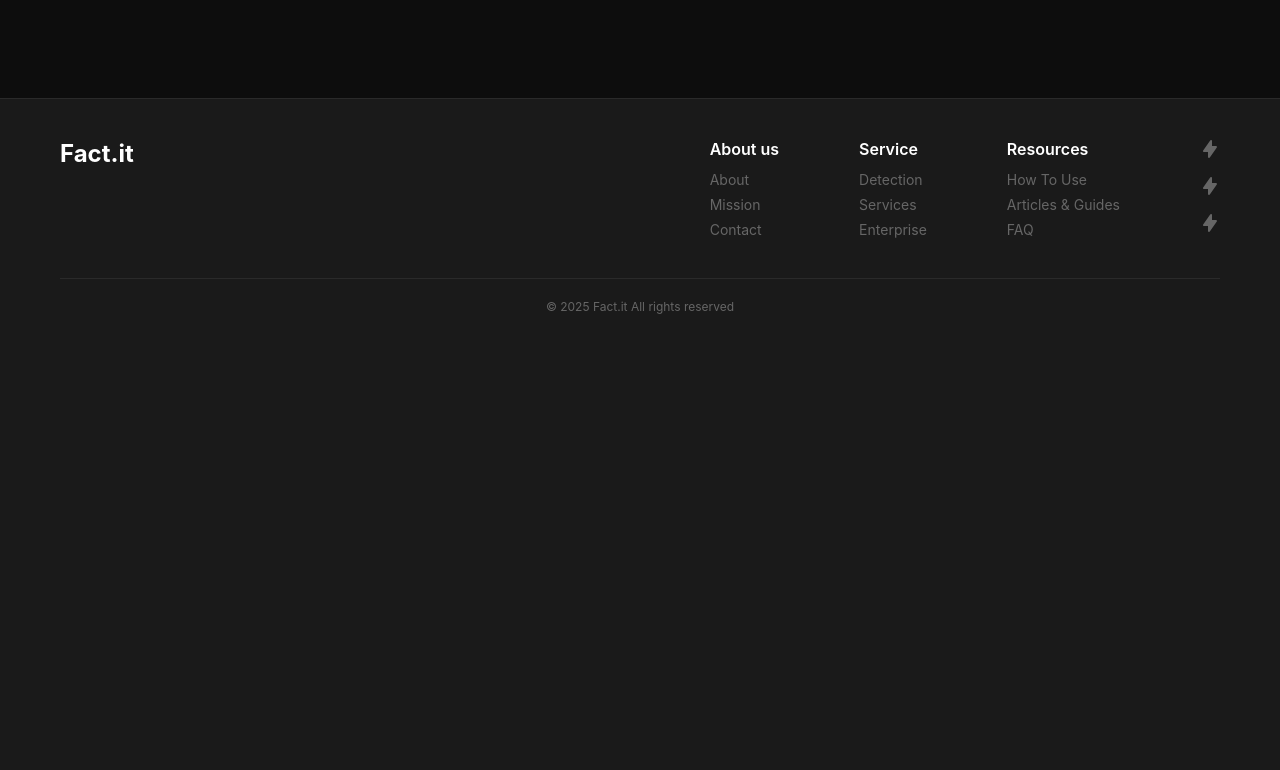
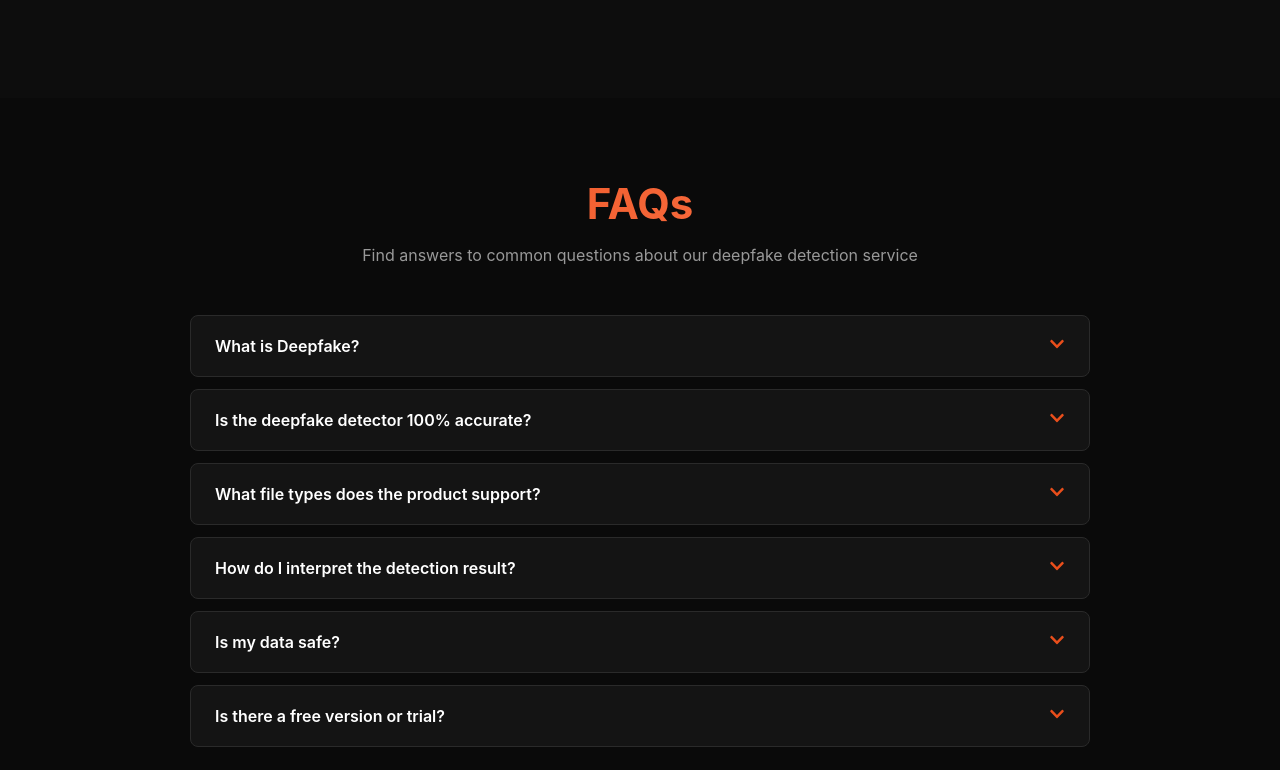
Before and after one commit to AnandaMadani29/Deepfake-AI-Checker, a React (Vite) app in the folder frontend/: page / in a window 1280 px wide. Shown: the part 2810-3580 px from the top of the page. Before the commit the page ends 3144 px from the top, so only its background shows below. Built offline with nearby package versions, Linux system fonts and the light colour scheme; no server answers.

Commit message:
Add FAQ section to Home page before footer with accordion style

```diff
--- a/frontend/src/Home.jsx
+++ b/frontend/src/Home.jsx
@@ -1,8 +1,57 @@
 import React, { useEffect } from 'react'
-import { FaShieldAlt, FaRobot, FaCheckCircle, FaHistory, FaArrowUp } from 'react-icons/fa'
+import { FaShieldAlt, FaRobot, FaCheckCircle, FaHistory, FaArrowUp, FaChevronDown, FaChevronUp } from 'react-icons/fa'
 import { HiLightningBolt, HiShieldCheck } from 'react-icons/hi'
 import { BiAnalyse } from 'react-icons/bi'
 import { MdSecurity, MdVerified } from 'react-icons/md'
+
+// FAQ Item Component
+function FAQItem({ question, answer }) {
+  const [isOpen, setIsOpen] = React.useState(false)
+
+  return (
+    <div style={{
+      background: '#141414',
+      border: '1px solid #2a2a2a',
+      borderRadius: 8,
+      overflow: 'hidden'
+    }}>
+      <div
+        onClick={() => setIsOpen(!isOpen)}
+        style={{
+          padding: '20px 24px',
+          display: 'flex',
+          justifyContent: 'space-between',
+          alignItems: 'center',
+          cursor: 'pointer',
+          background: isOpen ? '#1a1a1a' : 'transparent',
+          transition: 'background 0.2s'
+        }}
+      >
+        <h3 style={{
+          fontSize: 16,
+          fontWeight: 600,
+          margin: 0,
+          color: isOpen ? '#E94E1B' : '#fff'
+        }}>
+          {question}
+        </h3>
+        <div style={{ color: '#E94E1B', fontSize: 16 }}>
+          {isOpen ? <FaChevronUp /> : <FaChevronDown />}
+        </div>
+      </div>
+      {isOpen && (
+        <div style={{
+          padding: '0 24px 20px 24px',
+          fontSize: 14,
+          lineHeight: 1.8,
+          color: '#ccc'
+        }}>
+          {answer}
+        </div>
+      )}
+    </div>
+  )
+}
 
 export default function Home({ onNavigateToDetection, onNavigateToLogin, onNavigateToRegister, onNavigateToHistory, onNavigateToArticles, onLogout, targetSection, onSectionScrolled, user }) {
   const [isMobile, setIsMobile] = React.useState(window.innerWidth <= 768)
@@ -520,6 +569,68 @@ export default function Home({ onNavigateToDetection, onNavigateToLogin, onNavig
         </div>
       </section>
 
+      {/* FAQ Section */}
+      <section id="faq" style={{
+        padding: '80px 60px',
+        background: '#0a0a0a'
+      }}>
+        <div style={{ maxWidth: 900, margin: '0 auto' }}>
+          <h2 style={{
+            fontSize: 42,
+            fontWeight: 700,
+            textAlign: 'center',
+            marginBottom: 16,
+            background: 'linear-gradient(135deg, #E94E1B 0%, #FF7A50 100%)',
+            WebkitBackgroundClip: 'text',
+            WebkitTextFillColor: 'transparent',
+            backgroundClip: 'text'
+          }}>
+            FAQs
+          </h2>
+          <p style={{
+            fontSize: 16,
+            color: '#999',
+            textAlign: 'center',
+            marginBottom: 50,
+            maxWidth: 600,
+            margin: '0 auto 50px auto'
+          }}>
+            Find answers to common questions about our deepfake detection service
+          </p>
+
+          <div style={{ display: 'grid', gap: 12 }}>
+            {[
+              {
+                q: "What is Deepfake?",
+                a: "Deepfake detection is the process of using software, usually AI algorithms, to discern whether a piece of media contains a deepfake or otherwise AI-generated elements. It helps prevent misinformation and fraud due to media manipulation."
+              },
+              {
+                q: "Is the deepfake detector 100% accurate?",
+                a: "Our AI model achieves high accuracy rates typically above 90%. However, accuracy can vary depending on the quality and sophistication of the deepfake. The system provides a confidence score with each detection."
+              },
+              {
+                q: "What file types does the product support?",
+                a: "We support common image formats including JPG, JPEG, PNG, and WebP. For best results, we recommend using high-quality images with clear facial features. Maximum file size is 10MB per image."
+              },
+              {
+                q: "How do I interpret the detection result?",
+                a: "Results include a label (Real/Fake), confidence score, and detailed analysis of 7 indicators. Each indicator is scored and categorized as CRITICAL, WARNING, or NORMAL to help you understand the authenticity."
+              },
+              {
+                q: "Is my data safe?",
+                a: "Yes, we take privacy seriously. Images are processed securely and are not stored permanently unless you're logged in and choose to save them. You can delete your history at any time."
+              },
+              {
+                q: "Is there a free version or trial?",
+                a: "Yes! You can use the basic detection feature without an account. Creating a free account allows you to save detection history and download detailed PDF reports."
+              }
+            ].map((faq, idx) => (
+              <FAQItem key={idx} question={faq.q} answer={faq.a} />
+            ))}
+          </div>
+        </div>
+      </section>
+
       {/* Footer */}
       <footer style={{
         padding: '40px 60px 20px 60px',
@@ -557,7 +668,7 @@ export default function Home({ onNavigateToDetection, onNavigateToLogin, onNavig
               <div style={{ color: '#666', fontSize: 14, display: 'grid', gap: 8 }}>
                 <a onClick={() => scrollToSection('how-to-use')} style={{ color: '#666', textDecoration: 'none', cursor: 'pointer' }}>How To Use</a>
                 <a onClick={onNavigateToArticles} style={{ color: '#666', textDecoration: 'none', cursor: 'pointer' }}>Articles & Guides</a>
-                <a onClick={() => scrollToSection('how-to-use')} style={{ color: '#666', textDecoration: 'none', cursor: 'pointer' }}>FAQ</a>
+                <a onClick={() => scrollToSection('faq')} style={{ color: '#666', textDecoration: 'none', cursor: 'pointer' }}>FAQ</a>
               </div>
             </div>
             <div style={{ display: 'flex', flexDirection: 'column', gap: 12 }}>
```
Also changed, not shown: 1 other file (tests, documents, lock files or other folders).
